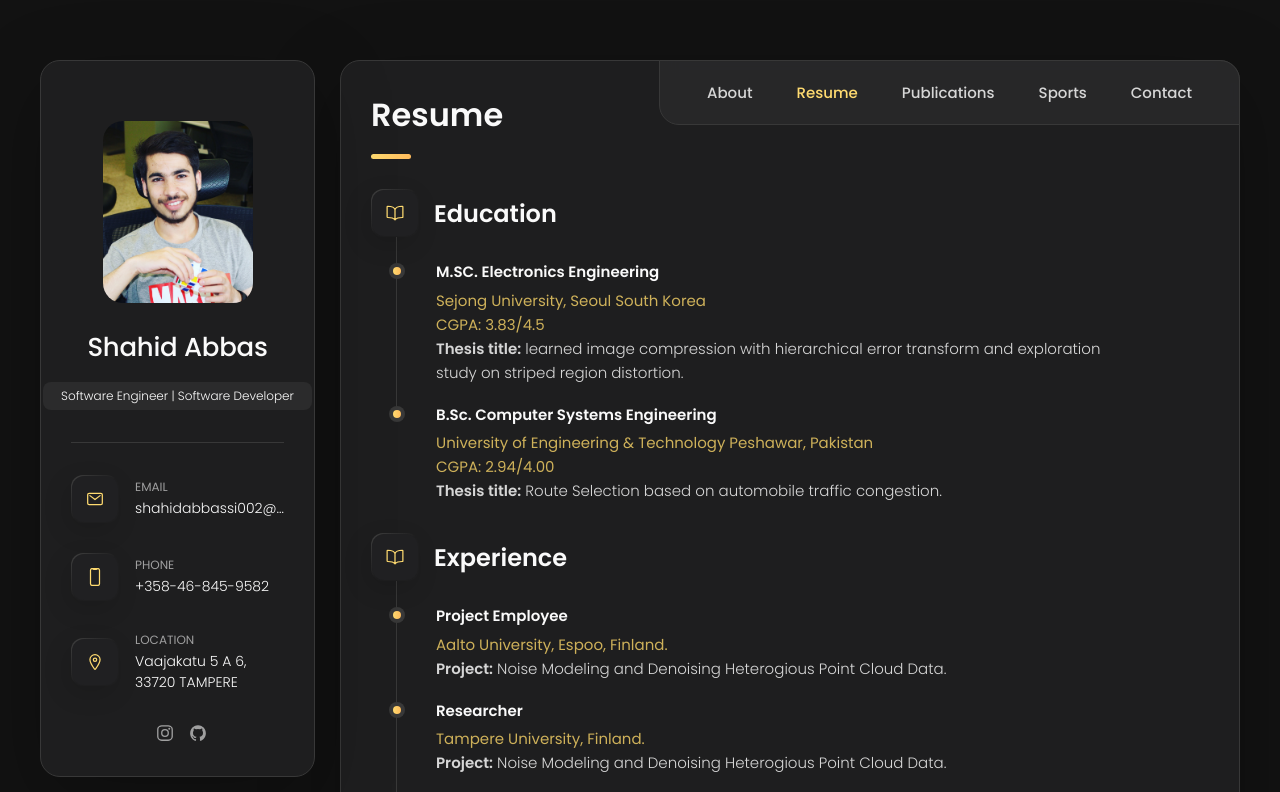
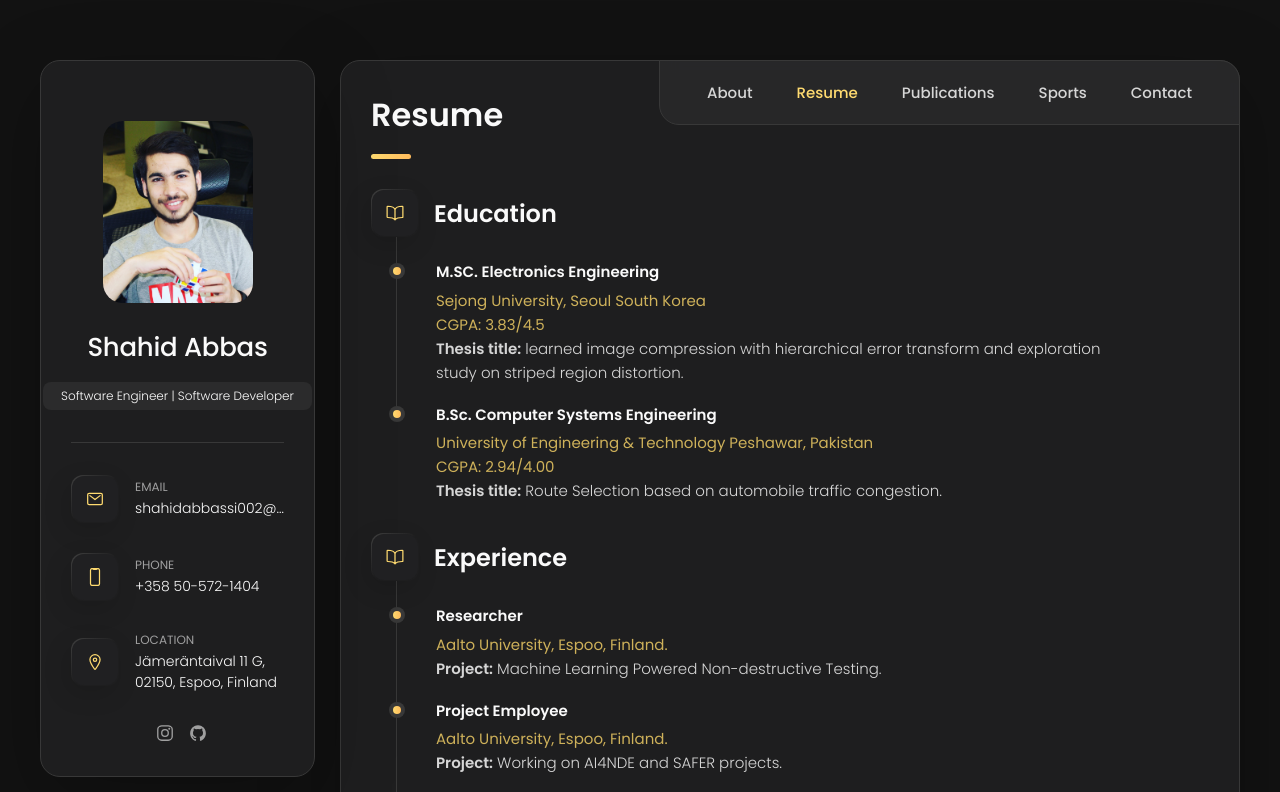
Before and after one commit to abbassi007/Homepage, a plain HTML site: page index.html in a window 1280 px wide. Both pictures are taken after a click on the button "Resume". Shown: the top 792 px of the page. Drawn offline with nearby package versions, Linux system fonts and the light colour scheme.

Commit message:
updated index.html file

```diff
--- a/index.html
+++ b/index.html
@@ -89,7 +89,7 @@
             <div class="contact-info">
               <p class="contact-title">Phone</p>
 
-              <a href="tel:+12133522795" class="contact-link">+358-46-845-9582</a>
+              <a href="tel:+12133522795" class="contact-link">+358 50-572-1404</a>
             </div>
 
           </li>
@@ -117,7 +117,7 @@
             <div class="contact-info">
               <p class="contact-title">Location</p>
 
-              <address>Vaajakatu 5 A 6, 33720 TAMPERE</address>
+              <address>Jämeräntaival 11 G, 02150, Espoo, Finland </address>
             </div>
 
           </li>
@@ -592,7 +592,23 @@
 
           <ol class="timeline-list">
 
-              <li class="timeline-item">
+
+            <li class="timeline-item">
+
+              <h4 class="h4 timeline-item-title">Researcher</h4>
+              <span>Aalto University, Espoo, Finland.</span>
+              <!--<span>Nov 2024 — Present</span>-->
+
+
+              <p class="timeline-text">
+                <b>Project:</b> Machine Learning Powered Non-destructive Testing.
+
+              </p>
+
+            </li>
+
+
+            <li class="timeline-item">
 
               <h4 class="h4 timeline-item-title">Project Employee</h4>
               <span>Aalto University, Espoo, Finland.</span>
@@ -600,7 +616,7 @@
 
 
               <p class="timeline-text">
-                <b>Project:</b> Noise Modeling and Denoising Heterogious Point Cloud Data.
+                <b>Project:</b> Working on AI4NDE and SAFER projects.
 
               </p>
 
@@ -1486,7 +1502,7 @@
                 <div class="contact-info">
                   <p class="contact-title">Phone</p>
 
-                  <a href="tel:+12133522795" class="contact-link">+358-46-845-9582</a>
+                  <a href="tel:+12133522795" class="contact-link"> +358 50-572-1404</a>
                 </div>
 
               </li>
@@ -1500,7 +1516,7 @@
                 <div class="contact-info">
                   <p class="contact-title">WhatsApp</p>
 
-                  <a href="tel:+12133522795" class="contact-link">+82-10-6263-6039</a>
+                  <a href="tel:+12133522795" class="contact-link">+358-46-845-9582</a>
                 </div>
 
               </li>
@@ -1528,7 +1544,7 @@
                 <div class="contact-info">
                   <p class="contact-title">Location</p>
 
-                  <address>Vaajakatu 5 A 6, 33720 TAMPERE</address>
+                  <address>Jämeräntaival 11 G, 02150, Espoo, Finland</address>
                 </div>
 
               </li>
```
